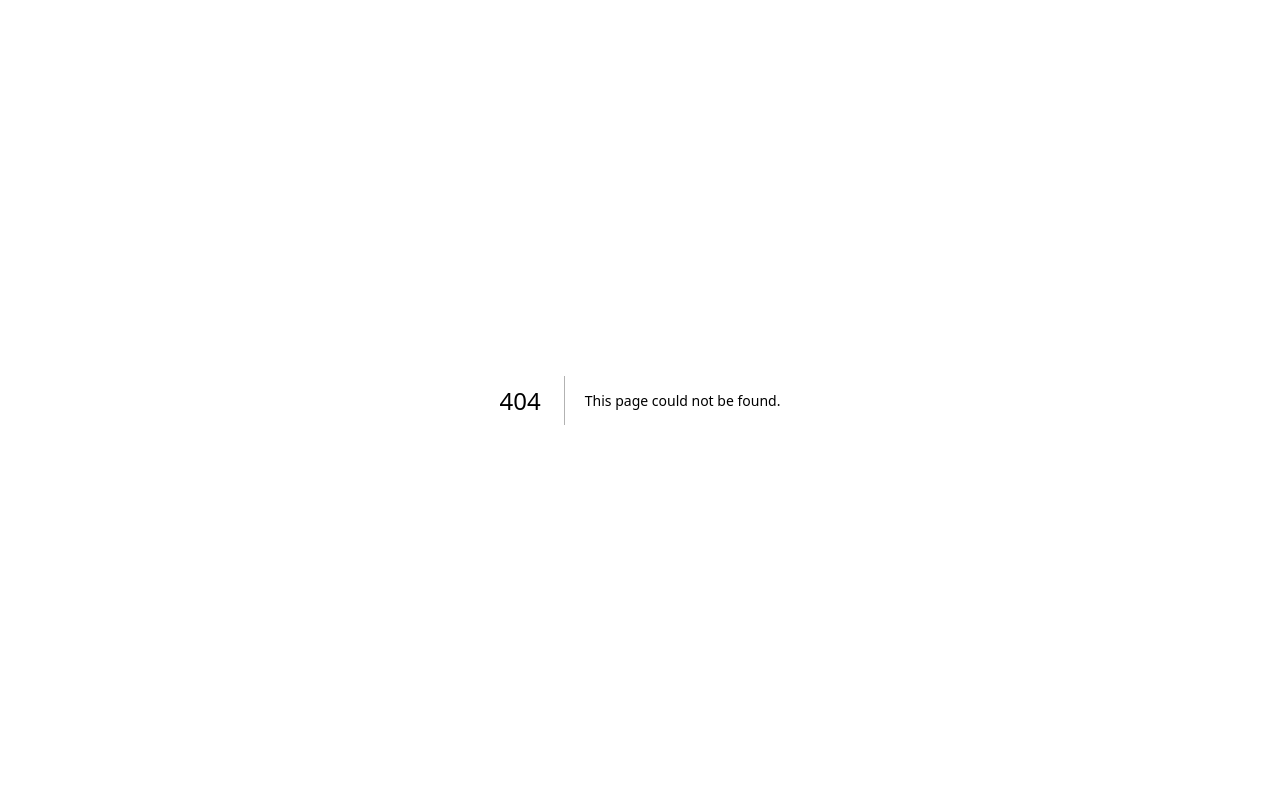
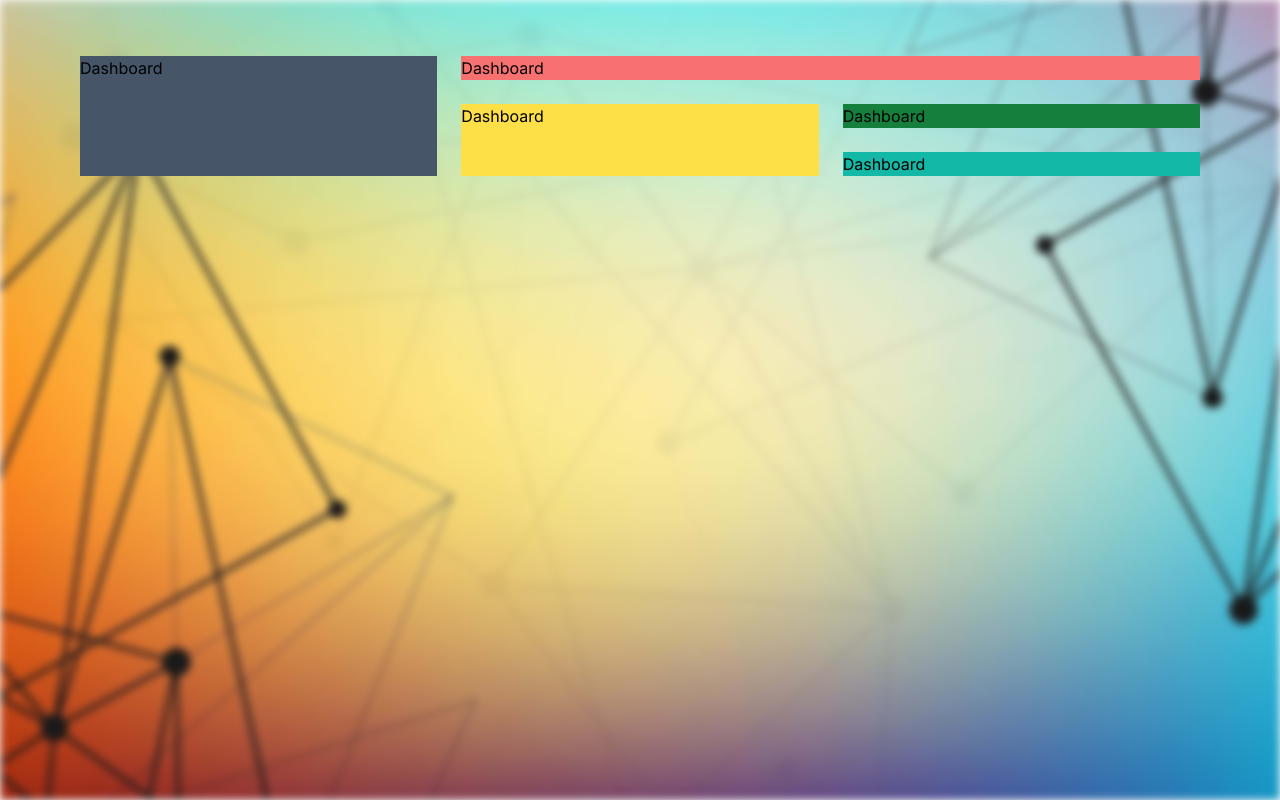
Before and after one commit to pedroalima/safeway, a Next.js app: page /dashboard in a window 1280 px wide. Before the commit this address had no page. Built offline with nearby package versions, Linux system fonts and the light colour scheme.

Commit message:
feat: add dashboard page

```diff
--- /dev/null
+++ b/src/app/(private)/dashboard/page.tsx
@@ -0,0 +1,36 @@
+import Image from "next/image";
+
+
+export default function Dashboard() {
+  return (
+    <section>
+        <div className="-z-10 fixed w-full h-full blur-sm">
+            <Image
+                src="/bg-1.jpg"
+                layout="fill"
+                objectFit="cover"
+                alt="Background image"
+            />
+        </div>
+
+        <div className="px-20 py-14 grid grid-cols-3 grid-rows-3 gap-6">
+            <div className="bg-slate-600 col-start-1 col-end-2 row-start-1 row-end-4">
+                <h1>Dashboard</h1>
+            </div>
+            <div className="bg-red-400 col-start-2 col-end-4 row-start-1 row-end-2">
+                <h1>Dashboard</h1>
+            </div>
+            <div className="bg-yellow-300 col-start-2 col-end-3 row-start-2 row-end-4">
+                <h1>Dashboard</h1>
+            </div>
+            <div className="bg-green-700 col-start-3 col-end-4 row-start-2 row-end-3">
+                <h1>Dashboard</h1>
+            </div>
+            <div className="bg-teal-500">
+                <h1>Dashboard</h1>
+            </div>
+        </div>
+
+    </section>
+  )
+}
--- a/src/app/page.tsx
+++ b/src/app/page.tsx
@@ -3,7 +3,7 @@ import Image from "next/image";
 export default function Home() {
   return (
     <main className="min-w-full h-screen flex justify-center items-center">
-      <div className="-z-10 fixed w-full h-full">
+      <div className="hidden sm:block -z-10 fixed w-full h-full">
         <Image
           src="/bg-1.jpg"
           layout="fill"
@@ -11,8 +11,16 @@ export default function Home() {
           alt="Background image"
         />
       </div>
+      <div className="sm:hidden -z-10 fixed w-full h-full">
+        <Image
+          src="/bg-2.jpg"
+          layout="fill"
+          objectFit="cover"
+          alt="Background image"
+        />
+      </div>
 
-      <section className="backdrop-blur-sm bg-white/30 w-11/12 sm:w-8/12 h-auto sm:h-96 rounded-3xl py-12 px-5 sm:p-8">
+      <section className="backdrop-blur-sm bg-white/30 w-11/12 sm:w-8/12 h-auto sm:h-96 rounded-3xl py-8 px-5 sm:p-8">
         <Image
           src="/logo.png"
           width="60"
```
Also changed, not shown: public/bg-2.jpg.
